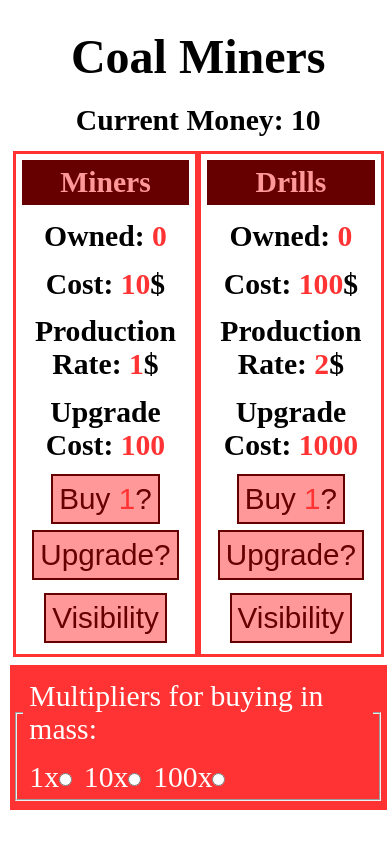
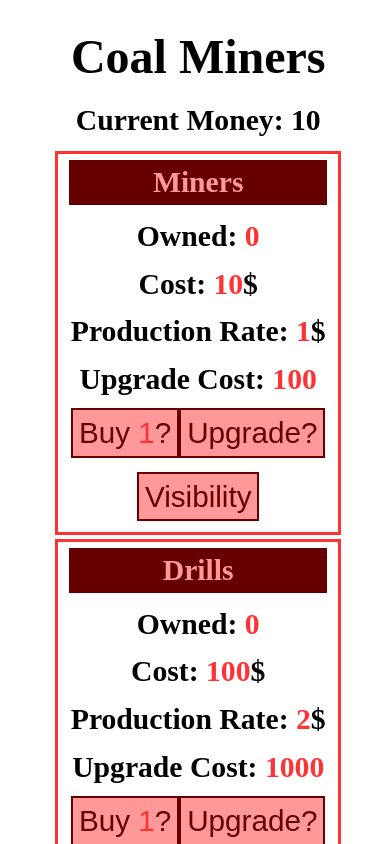
Before and after one commit to collerhatguy/coal-miner-fixed, a React (Create React App) app: page / in a window 390 px wide. Shown: the top 844 px of the page. Built offline with nearby package versions, Linux system fonts and the light colour scheme.

Commit message:
media querie for phones

```diff
--- a/src/css/App.css
+++ b/src/css/App.css
@@ -130,4 +130,24 @@ span {
             transform: scaleY(1);
   }
 }
+
+@media only screen and (max-width: 660px) {
+  #worker-list {
+    display: -webkit-box;
+    display: -ms-flexbox;
+    display: flex;
+    -webkit-box-pack: center;
+        -ms-flex-pack: center;
+            justify-content: center;
+    -webkit-box-align: center;
+        -ms-flex-align: center;
+            align-items: center;
+    -webkit-box-orient: vertical;
+    -webkit-box-direction: normal;
+        -ms-flex-direction: column;
+            flex-direction: column;
+    -ms-flex-wrap: wrap;
+        flex-wrap: wrap;
+  }
+}
 /*# sourceMappingURL=App.css.map */
--- a/src/css/App.scss
+++ b/src/css/App.scss
@@ -5,6 +5,7 @@
 // 4. ids
 // 5. classes
 // 6. animation
+// 7. media queries
 
 // 1. variables
 @import "./variables";
@@ -43,3 +44,14 @@
         transform: scaleY(1);
     }
 }
+
+// 7. media queries
+@media only screen and (max-width: 660px) {
+    #worker-list{
+        display: flex;
+        justify-content: center;
+        align-items: center;
+        flex-direction: column;
+        flex-wrap: wrap;
+    }
+}
```
Also changed, not shown: 2 other files (tests, documents, lock files or other folders).
